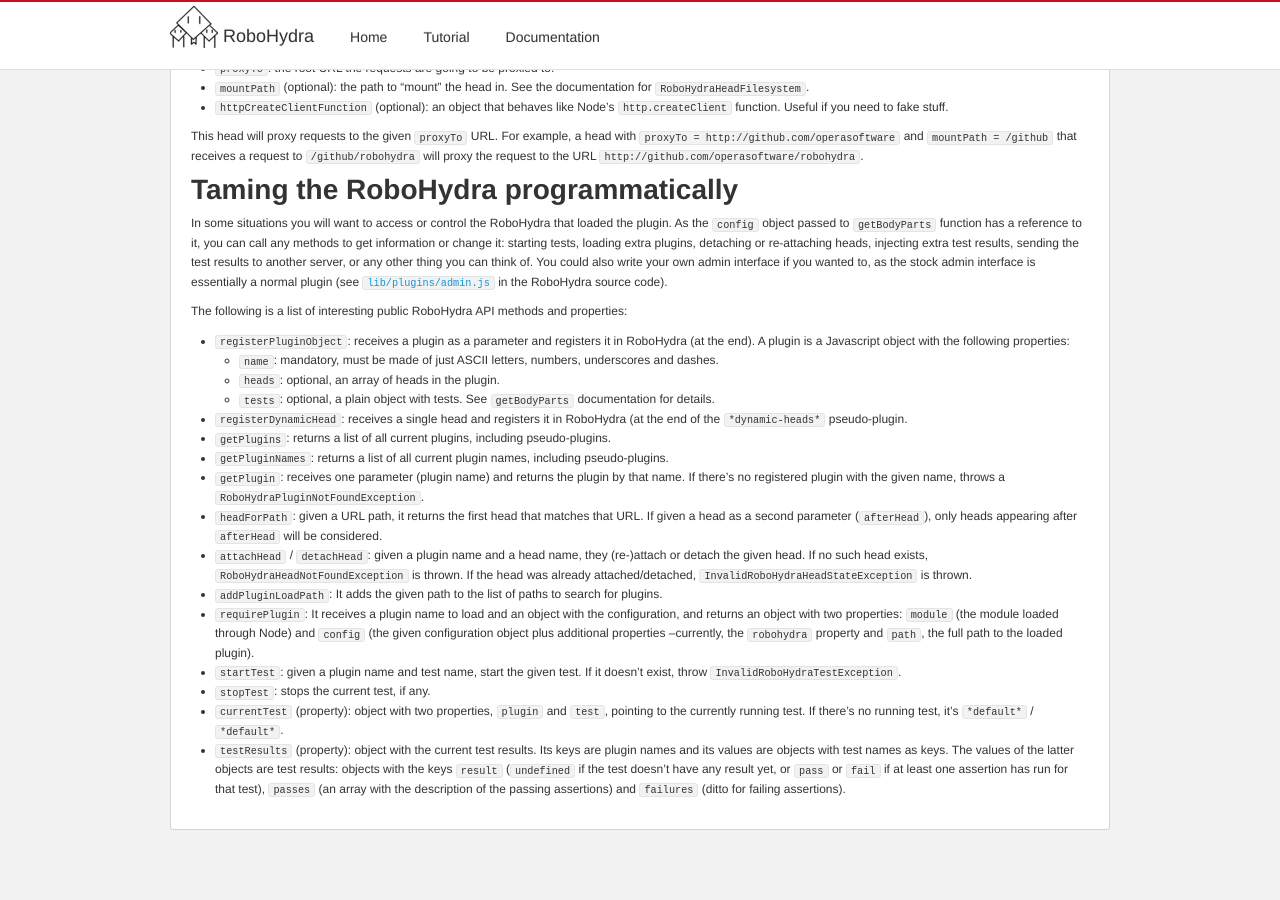
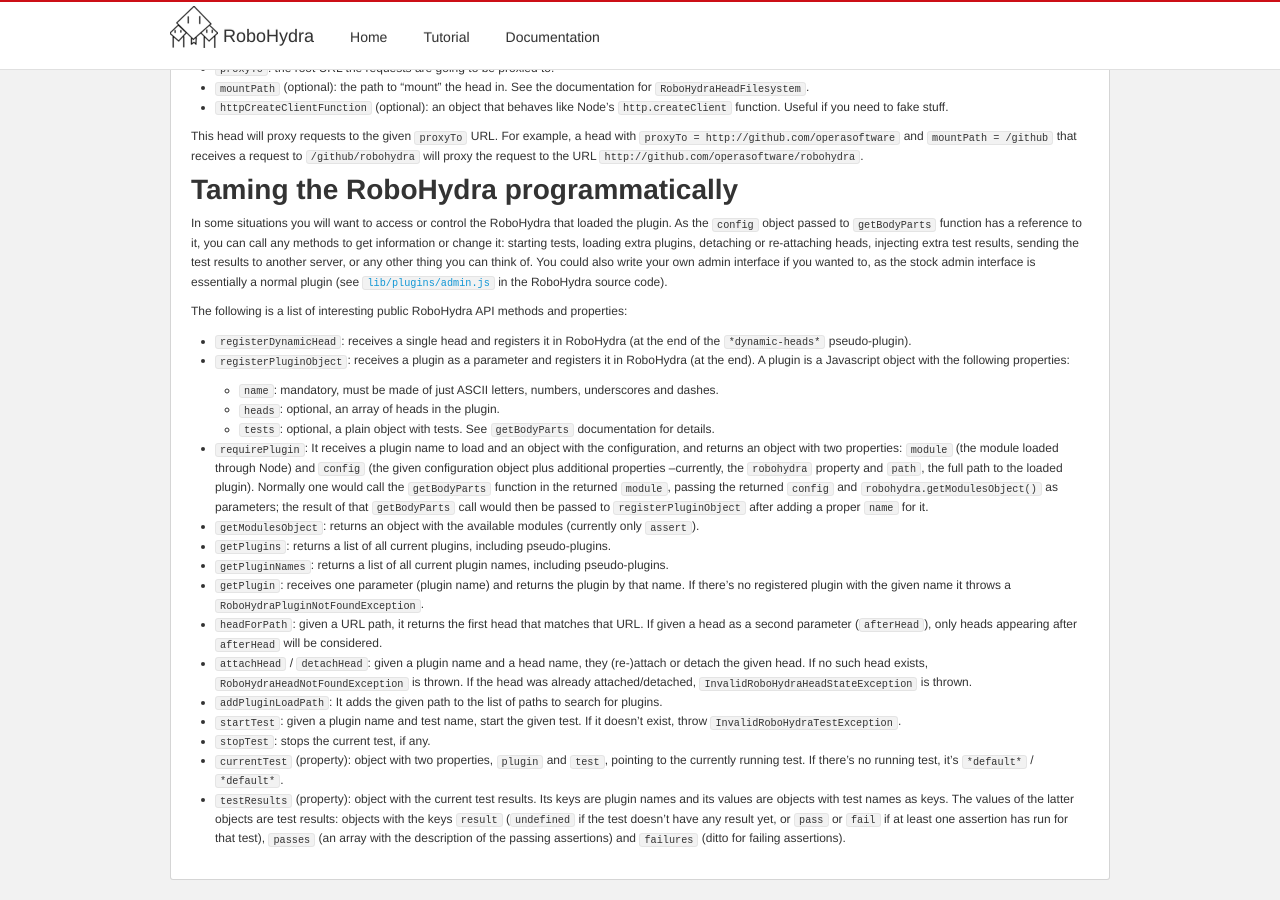
Before and after one commit to robohydra/robohydra, a Jekyll site: the page built from documentation/index.md, in a window 1280 px wide and 900 px high, scrolled down 3076 px. Built offline with Jekyll 4.4.1, drawn with Linux system fonts in a browser that asks for light colours; before the commit the page ends 3926 px from its top, so only the background shows below that.

Commit message:
RoboHydra API documentation fixes and tweaks

```diff
--- a/documentation/index.md
+++ b/documentation/index.md
@@ -330,24 +330,37 @@ in the RoboHydra source code).
 The following is a list of interesting public RoboHydra API methods
 and properties:
 
+* `registerDynamicHead`: receives a single head and
+  registers it in RoboHydra (at the end of the `*dynamic-heads*`
+  pseudo-plugin).
 * `registerPluginObject`: receives a plugin as a parameter
   and registers it in RoboHydra (at the end). A plugin is a Javascript
   object with the following properties:
+
   * `name`: mandatory, must be made of just ASCII letters, numbers,
   underscores and dashes.
   * `heads`: optional, an array of heads in the plugin.
   * `tests`: optional, a plain object with tests. See `getBodyParts`
   documentation for details.
-* `registerDynamicHead`: receives a single head and
-  registers it in RoboHydra (at the end of the `*dynamic-heads*`
-  pseudo-plugin.
+* `requirePlugin`: It receives a plugin name to load and an object
+  with the configuration, and returns an object with two properties:
+  `module` (the module loaded through Node) and `config` (the given
+  configuration object plus additional properties --currently, the
+  `robohydra` property and `path`, the full path to the loaded
+  plugin). Normally one would call the `getBodyParts` function in the
+  returned `module`, passing the returned `config` and
+  `robohydra.getModulesObject()` as parameters; the result of that
+  `getBodyParts` call would then be passed to `registerPluginObject`
+  after adding a proper `name` for it.
+* `getModulesObject`: returns an object with the available modules
+  (currently only `assert`).
 * `getPlugins`: returns a list of all current plugins, including
   pseudo-plugins.
 * `getPluginNames`: returns a list of all current plugin names, including
   pseudo-plugins.
 * `getPlugin`: receives one parameter (plugin name) and returns the
   plugin by that name. If there's no registered plugin with the given
-  name, throws a `RoboHydraPluginNotFoundException`.
+  name it throws a `RoboHydraPluginNotFoundException`.
 * `headForPath`: given a URL path, it returns the first head that
   matches that URL. If given a head as a second parameter
   (`afterHead`), only heads appearing after `afterHead` will be
```
Also changed, not shown: other parts of documentation/index.md (+0 -5 lines).
